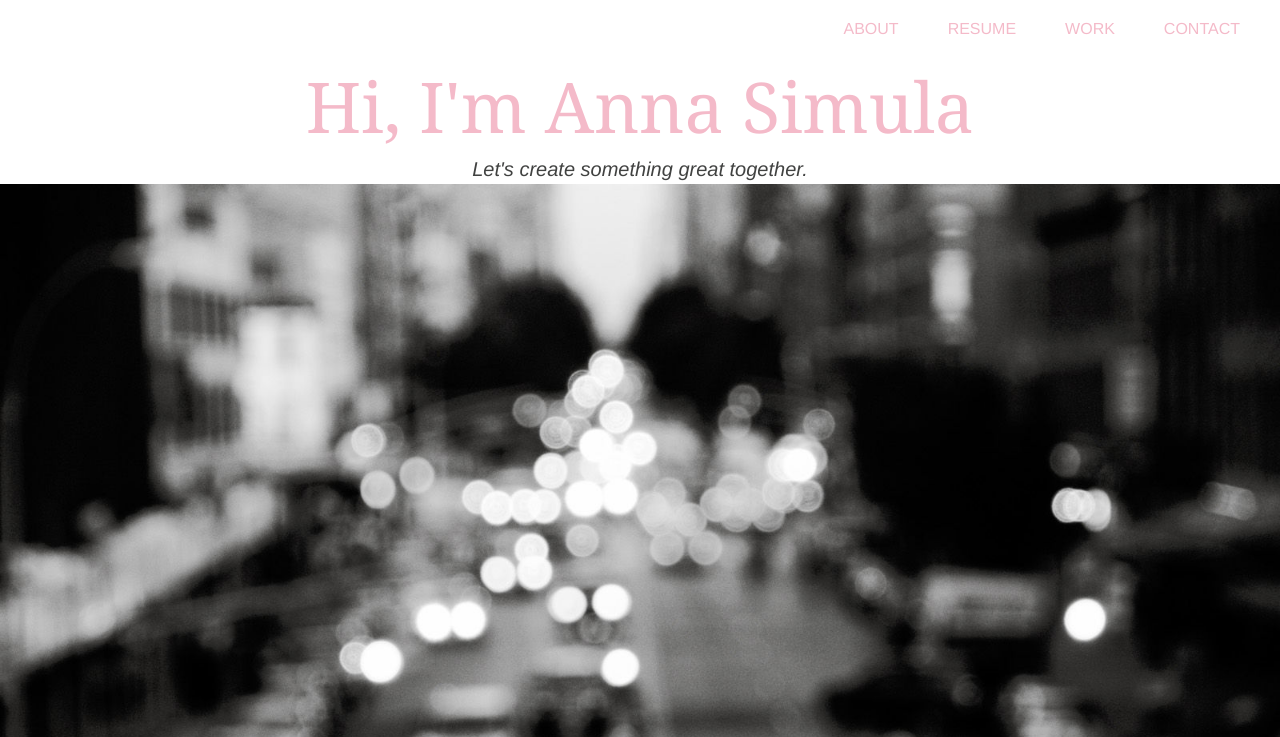
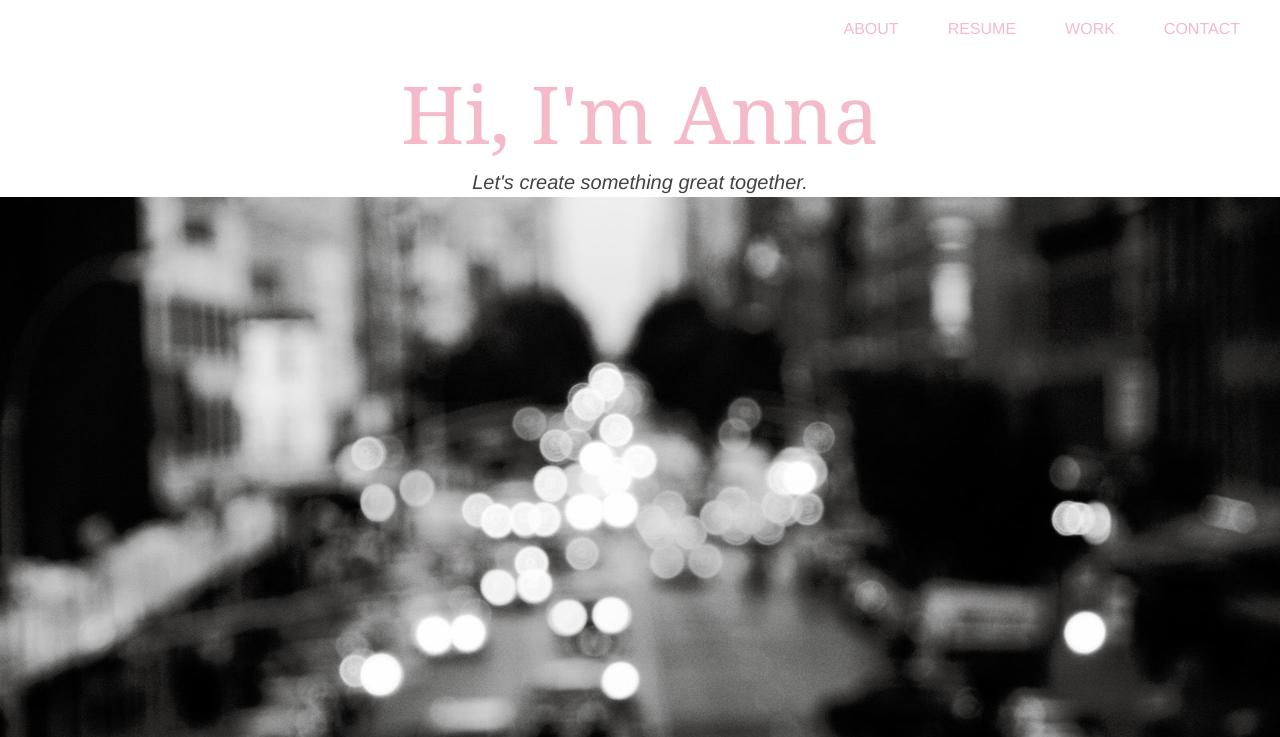
Before and after one commit to annasimula/annasimula.github.io, a plain HTML site: page unit_3/index.html in a window 1280 px wide. Shown: the top 737 px of the page. Drawn offline with Linux system fonts and the light colour scheme.

Commit message:
Updates round 2 to unit 3 project

```diff
--- a/unit_3/css/style.css
+++ b/unit_3/css/style.css
@@ -30,7 +30,7 @@ a {
 
 h1 {
 	color: #F4BAC9;
-	font-size: 70px;
+	font-size: 80px;
 	font-family: Georgia, Times, "Times New Roman", serif;
 	font-weight: 300;
 }
--- a/unit_3/index.html
+++ b/unit_3/index.html
@@ -13,7 +13,7 @@
 	</nav>
 
 	<header>
-		<h1>Hi, I'm Anna Simula</h1>
+		<h1>Hi, I'm Anna</h1>
 
 
 		<p id="slogan">Let's create something great together.</p>
```
